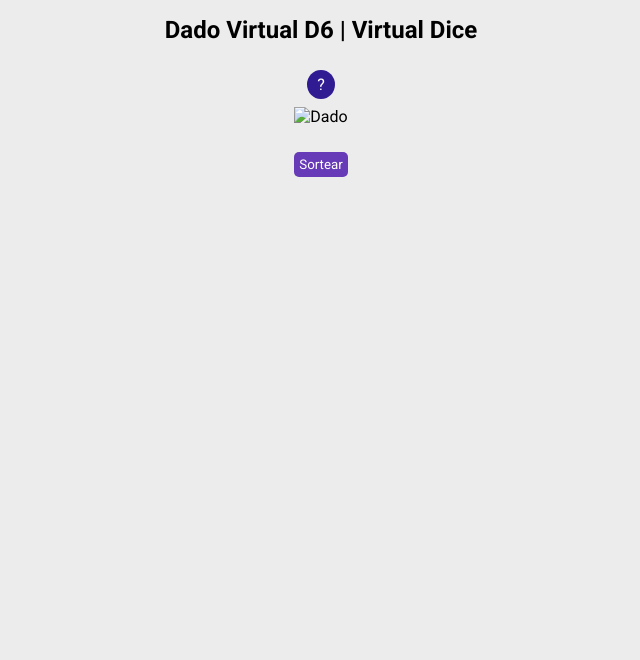
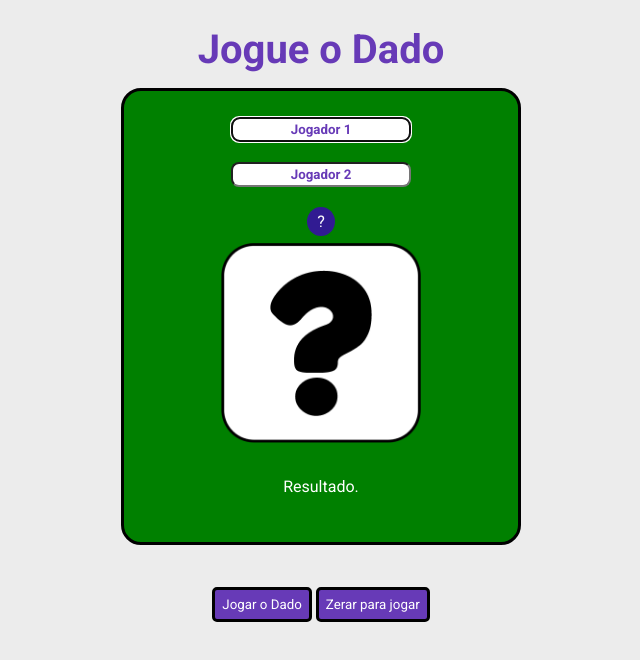
Before and after one commit to nem080/Js_ProfessorEdsonMaia, a plain HTML site: page aula16/aula16-dado-virtual.html in a window 1280 px wide. Shown: the whole page, without its empty margins (319-959 px from the left). Drawn offline with Linux system fonts and the light colour scheme; files that its build step writes are made by us from their sources.

Commit message:
feito faltando somente a vincilação dos input ao pontos das jogadas.

```diff
--- a/aula16/aula16-dado-virtual.html
+++ b/aula16/aula16-dado-virtual.html
@@ -1,34 +1,44 @@
 <!DOCTYPE html>
 <html lang="pt-br">
+
 <head>
     <link rel="icon" href="images/favicon.png" />
     <meta charset="UTF-8">
     <meta http-equiv="X-UA-Compatible" content="IE=edge">
     <meta name="viewport" content="width=device-width, initial-scale=1.0">
     <title>Aula 16 de JS</title>
-    <link rel="stylesheet" href="css/aula16.css" />
+    <link rel="stylesheet" href="aula16.css" />
 </head>
+
 <body>
     <main id='tela-principal'>
-    <h1>Dado Virtual D6 | Virtual Dice</h1>
+        <h1>Jogue o Dado</h1>
         <section class='conteudo'>
+            <input type="text" name="jogador1" id="jogador1" placeholder="Jogador 1" autofocus>
+            <input type="text" name="jogador2 " id="jogador2" placeholder = "Jogador 2">
+
             <p id='sorteado' class='centro'>?</p>
             <figure>
-            <img
-                src="images/dado/0.png"
-                alt="Dado"
-                id='imgDado'
-            />
+                <img src="../img/dado/0.png" alt="Dado" id='imgDado' />
             </figure>
+
+            <div id="resp">
+                Resultado.
+
+            </div>
         </section>
-    <p class='centro'><button id='btnSortear'>Sortear</button></p>
-</main>
+        <div class='centro'>
+            <button id='btnSortear'>Jogar o Dado</button>
+            <button id='btnlimpar'>Zerar para jogar</button>
+        </div>
 
-<audio preload
-    id='dadoRolando'
-    src="assets/dado-rolando.mp3" type="audio/mpeg">
+
+    </main ain>
+
+    <audio preload id='dadoRolando' src="../assets/dado-rolando.mp3" type="audio/mpeg">
     </audio>
 
-<script src="js/aula16.js"></script>
+    <script src="aula16.js"></script>
 </body>
+
 </html>
--- a/aula16/aula16.css
+++ b/aula16/aula16.css
@@ -1,4 +1,4 @@
-/* Aula 16 Virtual Dice */
+/* Aula 16 Virtual  */
 
 @import url('https://fonts.googleapis.com/css2?family=Roboto:wght@100;300;400;500;700&display=swap');
 
@@ -22,19 +22,38 @@ main {
 }
 
 section {
-    width: 100%;
+    width: 400px;
+    /* height:400px; */
     margin: 0 auto;
     padding: 1rem;
-    margin-bottom: 0.625rem;
+    margin-bottom: 2.625rem;
     display: flex;
     flex-direction: column;
     justify-content: center;
     align-items: center;
+    background-color: green;
+    border-radius: 20px;
+    border: 3px solid black;
+}
+
+.conteudo ::-webkit-input-placeholder{
+    color: #673ab7;
+    font-weight: 700;
+}
+.conteudo input{
+    text-align: center;
+    margin: 10px;
+    width: 180px;
+    height: 25px;
+    border-radius: 8px;
+    padding:10px;
 }
 
 h1 {
     text-align: center;
-    font-size: 1.5rem;
+    font-size: 2.5rem;
+    color: #673ab7;
+    margin: 10px 0 15px 0;
 }
 
 .centro {
@@ -46,13 +65,21 @@ h1 {
     width: 200px;
 }
 
-#btnSortear {
-    padding: 5px;
-    border: 0;
+#resp{
+    text-align:justify;
+    margin: 30px;
+    color: #fff;
+    text-transform: capitalize;
+}
+
+#btnSortear, #btnlimpar{
+    padding: 7px;
+    border: 3px solid black;
     border-radius: 5px;
     background: #673ab7;
     color: #fff;
     cursor: pointer;
+
 }
 
 #btnSortear:hover {
@@ -64,10 +91,10 @@ h1 {
     color: #fff;
     padding: 5px 10px;
     border-radius: 50%;
-    margin-bottom: 0.5rem;
+    margin-bottom: 0.45rem;
 }
 
-/* Animar o dado */
+/* movendo o dado */
 @keyframes mover {
     0% {
         transform: translateY(0px); /* mover no eixo Y vertical */
--- a/aula16/aula16.js
+++ b/aula16/aula16.js
@@ -2,10 +2,33 @@
 
 // SELECIONAR ELEMENTOS
 let numeroSorteado = 0
+let jogaodr01 = document.querySelector('#jogaodr01')
+let jogaodr02 = document.querySelector('#jogaodr02')
 let imgDado = document.querySelector('#imgDado')
 let btnSortear = document.querySelector('#btnSortear')
+let btnlimpar = document.querySelector('#btnlimpar')
 let sorteado = document.querySelector('#sorteado')
 let dadoRolando = document.querySelector('#dadoRolando')
+let respostaDado = document.querySelector('#resp')
+
+
+// verificar o jogaodr
+function selecionarJogador() {
+    let jogadorAtual = jogaodr01
+    if (jogadorAtual === jogaodr01) {
+        jogadorAtual = jogaodr02;
+        return console.log(jogadorAtual);
+    } else {
+        jogadorAtual = jogaodr01;
+        return 1;
+    }
+}
+
+// zerando o dado apos joga-lo
+btnlimpar.addEventListener('click', function(){
+    imgDado.setAttribute('src', '../img/dado/0.png')
+})
+
 
 btnSortear.addEventListener('click', function() {
     // adicionar a animacao
@@ -17,24 +40,25 @@ btnSortear.addEventListener('click', function() {
 
 // ocultar o botao Sortear
     btnSortear.style.display = 'none'
+    btnlimpar.style.display ='none'
+// usar setTimeout para executar as acoes apos 1.75 segundos
 
-// usar setTimeout para executar as acoes apos 1.75 segundos
+    function result() {
+
+    }
     setTimeout(function() {
 
         // ARMAZENAR NUMERO SORTEADO NA VARIAVEL
         numeroSorteado = getRandomInt(1,6)
 
-        // escrever o numero sorteado no console
-        console.log(numeroSorteado)
-
         // definir atributo src com base no numero
-        imgDado.setAttribute('src' , '../images/dado/'+numeroSorteado+'.png')
+        imgDado.setAttribute('src' , '../img/dado/'+numeroSorteado+'.png')
         // escrever no paragrafo numeroSorteado
         sorteado.textContent = numeroSorteado
 
         // exibir o botao Sortear
         btnSortear.style.display = 'inline-block'
-
+        btnlimpar.style.display = 'inline-block'
         // retirar a animacao
         imgDado.classList.remove('animar')
         sorteado.classList.remove('aparecer')
```
Also changed, not shown: aula16/aula16-dado-virtual (1).html (deleted, +0 -34 lines), 2 other files. Lines whose indentation alone changed are shown as unchanged.
